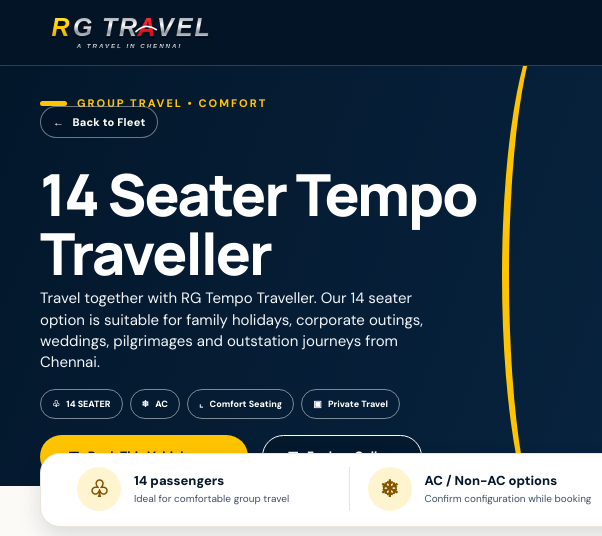
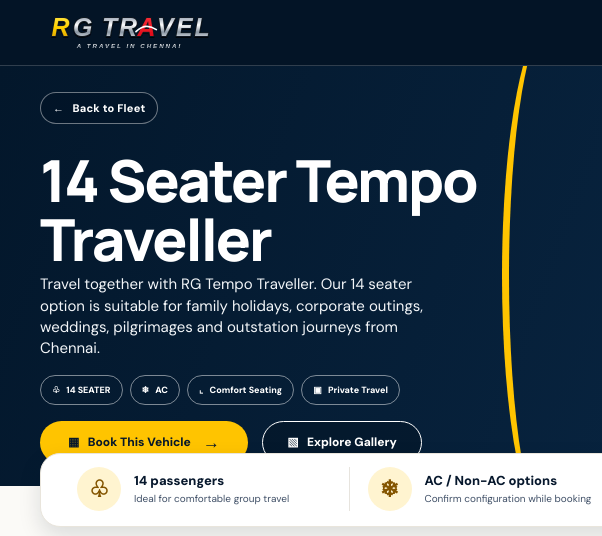
Before and after one commit to officialdeepak406-dot/Rg-travel-, a plain HTML site: page pages/vehicles/14-seater.html in a window 1280 px wide. Shown: the top 536 px of the page, 0-602 px from the left. Drawn offline with Linux system fonts and the light colour scheme.

Commit message:
Remove vehicle category eyebrow and align hero booking buttons

```diff
--- a/pages/vehicles/14-seater.html
+++ b/pages/vehicles/14-seater.html
@@ -15,8 +15,7 @@
 <div id="detailMenu" class="preview-mobile-menu"><a href="../../index.html#fleet">Fleet</a><a href="../../index.html#tempo-gallery">Vehicle Gallery</a><a href="../../index.html#trips">Trips</a><a href="../../index.html#cities">Destinations</a><a href="#tariff">Tariff</a><a href="../../index.html#booking">Contact</a><a href="#booking-enquiry">Book a Tempo</a></div></header>
 <main>
 <section class="preview-hero"><div class="preview-hero-image"><img src="../../assets/images/site/tempo-side.jpg" alt="14 Seater Tempo Traveller" onerror="this.onerror=null;this.src='../../assets/images/site/tempo.jpg'"></div><div class="preview-hero-shape"></div>
-<div class="preview-hero-content"><div class="preview-eyebrow"><i></i>GROUP TRAVEL • COMFORT</div>
-<a class="preview-back-link" href="../../index.html#fleet" onclick="return backToFleet(event)" aria-label="Back to vehicle fleet">← &nbsp; Back to Fleet</a><h1>14 Seater Tempo Traveller</h1><p>Travel together with RG Tempo Traveller. Our 14 seater
+<div class="preview-hero-content"><a class="preview-back-link" href="../../index.html#fleet" onclick="return backToFleet(event)" aria-label="Back to vehicle fleet">← &nbsp; Back to Fleet</a><h1>14 Seater Tempo Traveller</h1><p>Travel together with RG Tempo Traveller. Our 14 seater
               option is suitable for family holidays, corporate outings,
               weddings, pilgrimages and outstation journeys from Chennai.</p>
 <div class="preview-chips"><span>♧ &nbsp; 14 SEATER</span><span>❄ &nbsp; AC</span><span>⌞ &nbsp; Comfort Seating</span><span>▣ &nbsp; Private Travel</span></div>
```
